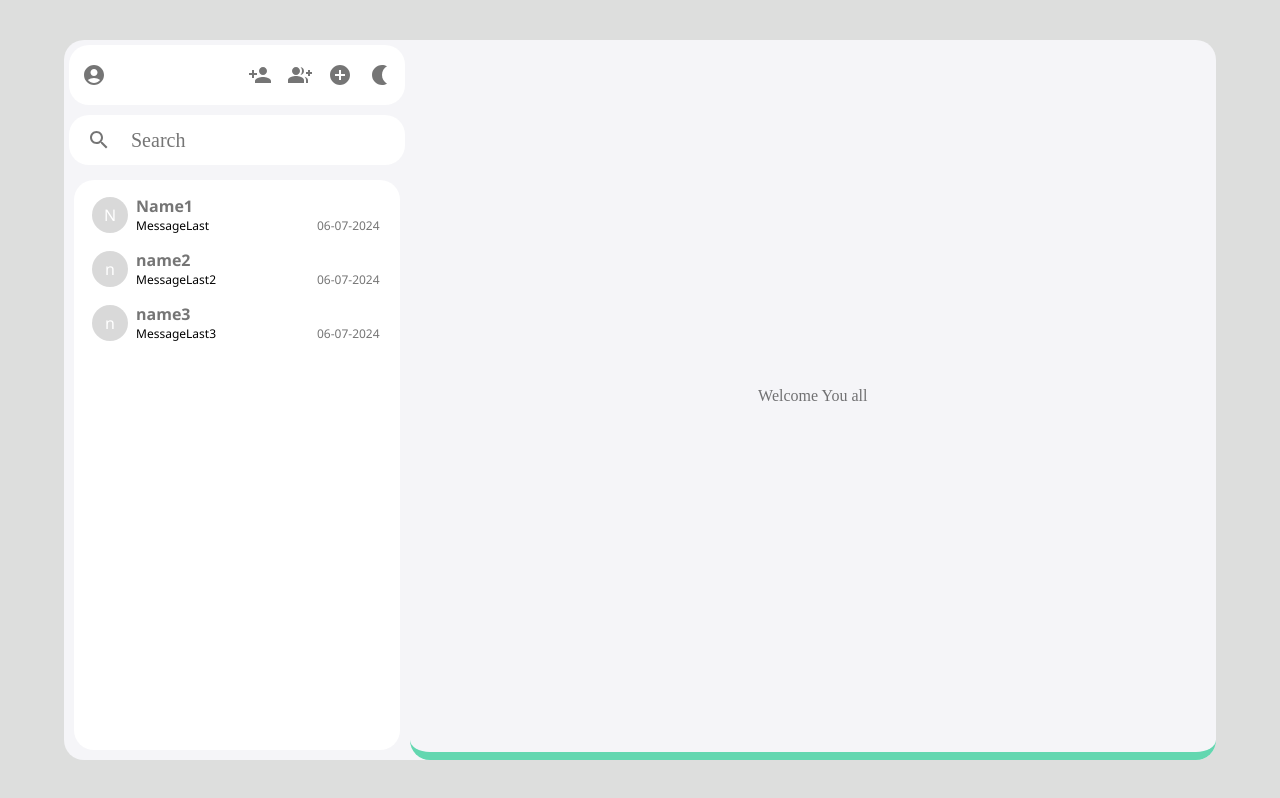
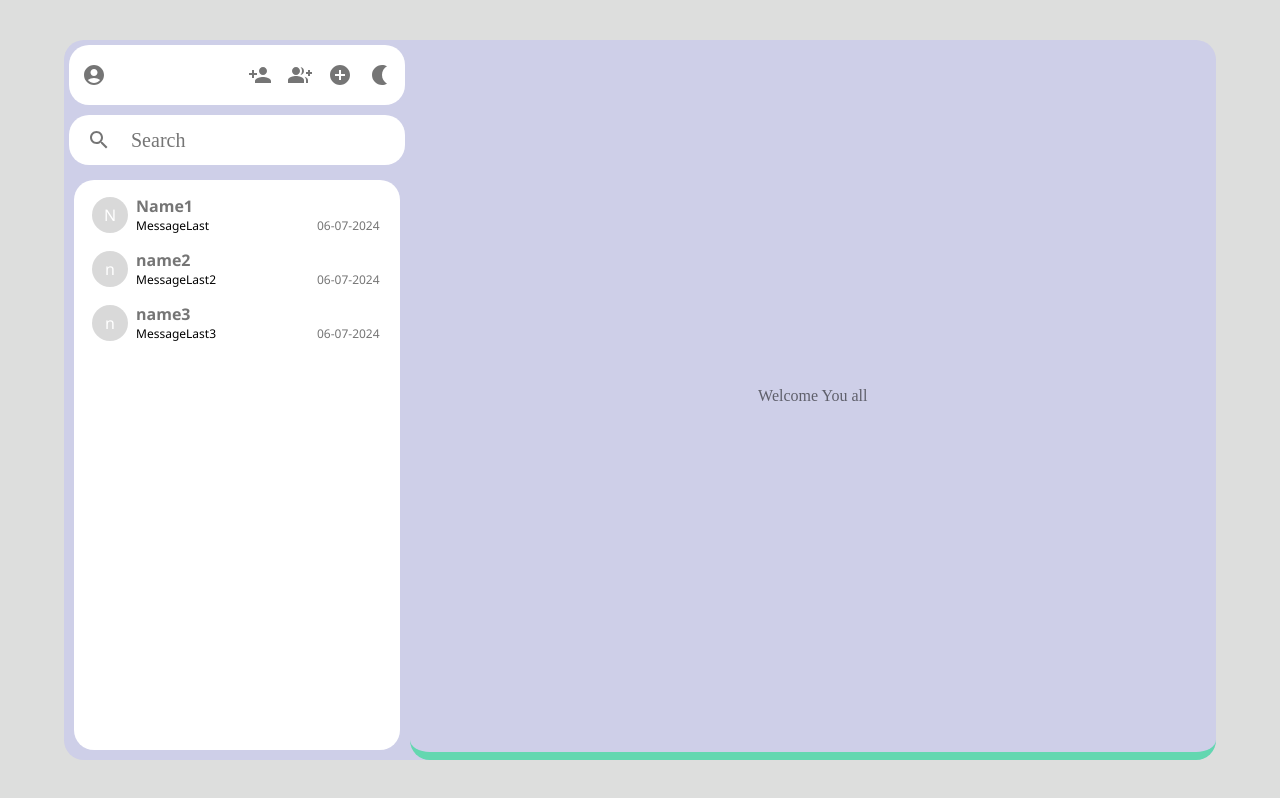
Before and after one commit to sharuksk/chatapp, a React (Create React App) app: page / in a window 1280 px wide. Built offline with nearby package versions, Linux system fonts and the light colour scheme.

Commit message:
color changed

```diff
--- a/src/Components/myStyles.css
+++ b/src/Components/myStyles.css
@@ -1,5 +1,5 @@
 .main-container{
-    background-color: #F5F5F8;
+    background-color: #adadff50;
     height: 90vh;
     width: 90vw;
     display: flex;
```
